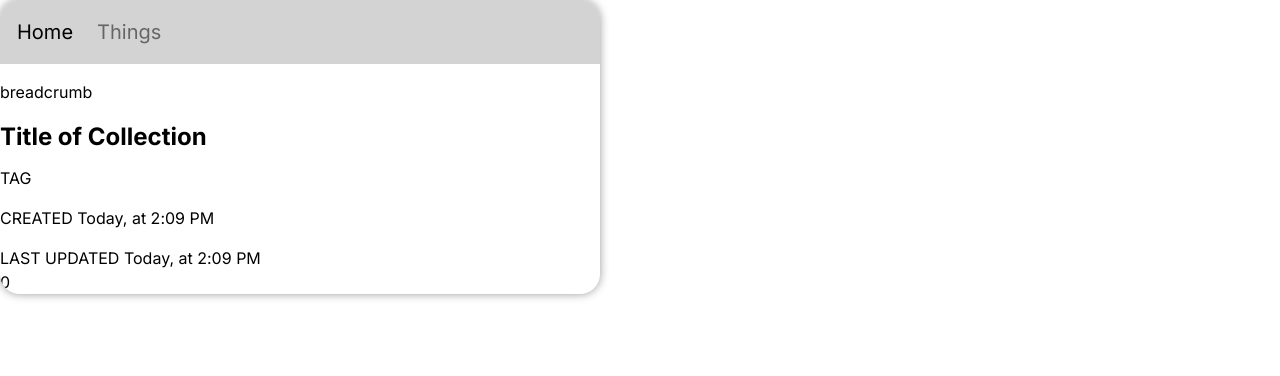
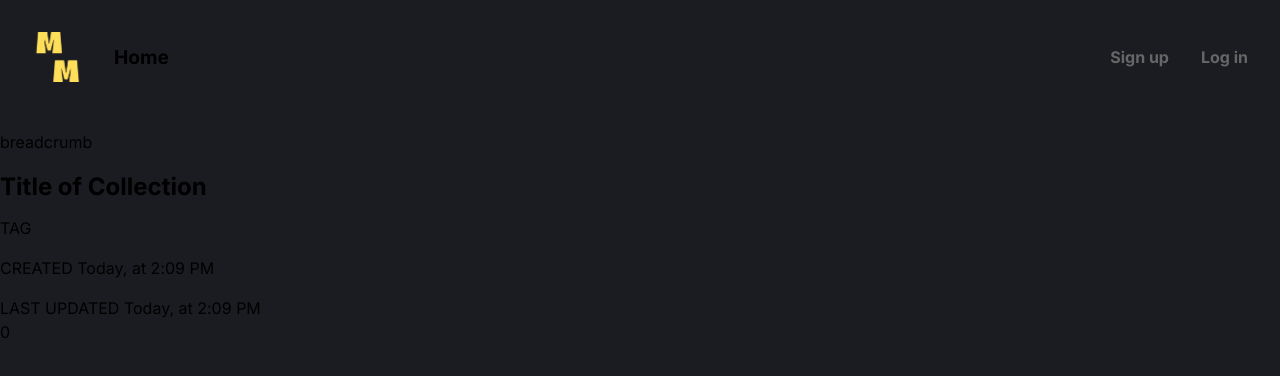
Before and after one commit to technative-academy/Mixtape-Magic, a React (Vite) app: page / in a window 1280 px wide. Shown: the top 376 px of the page. Built offline with nearby package versions, Linux system fonts and the light colour scheme.

Commit message:
create a navigation bar component

```diff
--- a/src/assets/css/global.css
+++ b/src/assets/css/global.css
@@ -111,3 +111,7 @@ textarea:not([rows]) {
 
     --border-radius: 10px;
 }
+
+body {
+    background-color: var(--clr-dark);
+}
--- a/src/components/ui/breadcrumb/Breadcrumb.jsx
+++ b/src/components/ui/breadcrumb/Breadcrumb.jsx
@@ -2,7 +2,7 @@ import styles from './breadcrumb.module.css';
 
 function Breadcrumb() {
 	return (
-		<div className={styles.wrapper}>
+		<div className="">
 			<p>breadcrumb</p>
 		</div>
 	);
--- /dev/null
+++ b/src/components/ui/header/Header.jsx
@@ -0,0 +1,42 @@
+import { NavLink } from 'react-router-dom';
+import { useSelector } from 'react-redux';
+import styles from './header.module.css';
+import logo from '../../../assets/img/logo.png';
+
+
+function Header() {
+	// const isLoggedIn = useSelector((state) => state.auth.isLoggedIn);
+	const isLoggedIn = false;
+
+	const navLinks = [
+		{ label: 'Home', url: '/' },
+	];
+
+	if (!isLoggedIn) {
+		navLinks.push({ label: 'Sign up', url: '/signup/' });
+		navLinks.push({ label: 'Log in', url: '/login/' });
+	}
+
+	if (isLoggedIn) {
+		navLinks.push({ label: 'Users', url: '/users/' });
+	}
+
+	return (
+		<nav className={styles.nav}>
+		<img src={logo} alt="The logo of the company" width={50} height={50}/>
+			{navLinks.map((navLink) => (
+				<NavLink
+					key={navLink.url}
+					to={navLink.url}
+					className={({ isActive }) =>
+						isActive ? styles.activeLink : styles.inactiveLink
+					}
+				>
+					{navLink.label}
+				</NavLink>
+			))}
+		</nav>
+	);
+}
+
+export default Header;
--- /dev/null
+++ b/src/components/ui/header/header.module.css
@@ -0,0 +1,50 @@
+.nav {
+	display: flex;
+	color: var(--clr-light);
+	padding: 2em;
+	gap: 2em;
+	font-weight: 700;
+	align-items: center;
+
+	a {
+		position: relative;
+		transition: color 350ms ease-in-out;
+
+		&:hover {
+			color: var(--clr-accent);
+			transition: color 350ms ease-in-out;
+		}
+
+		&:nth-child(2) {
+			font-size: 1.2rem;
+			margin-right: auto;
+		}
+
+		&::after {
+			content: '';
+			position: absolute;
+			bottom: -5px;
+			left: 0;
+			width: 0%;
+			height: 4px;
+			border-radius: var(--border-radius);
+			background-color: var(--clr-accent);
+			transition: width 350ms ease-in-out;
+		}
+
+		&:hover::after {
+			content: '';
+			width: 100%;
+			transition: width 350ms ease-in-out;
+		}
+	}
+
+}
+
+.activeLink {
+	color: #000;
+}
+
+.inactiveLink {
+	color: #666;
+}
--- a/src/components/ui/root/Root.jsx
+++ b/src/components/ui/root/Root.jsx
@@ -1,15 +1,12 @@
 import styles from './root.module.css';
-
-import SiteNav from '../site-nav/SiteNav';
-
+import Header from '../header/Header';
 import Breadcrumb from '../breadcrumb/Breadcrumb';
-
 import CardComponent from "../cardComponent/CardComponent";
 
 function Root() {
 	return (
 		<div className={styles.wrapper}>
-			<SiteNav />
+			<Header />
 			<Breadcrumb />
 			<CardComponent/>
 		</div>
--- a/src/components/ui/root/root.module.css
+++ b/src/components/ui/root/root.module.css
@@ -1,4 +1,5 @@
-.wrapper {
+
+/* .wrapper {
 	display: flex;
 	flex-direction: column;
 	width: 90%;
@@ -8,4 +9,4 @@
 	background: #fff;
 	overflow: hidden;
 	border-radius: 20px;
-}
+} */
--- a/src/components/ui/site-nav/SiteNav.jsx
+++ /dev/null
@@ -1,37 +0,0 @@
-import { NavLink } from 'react-router-dom';
-import { useSelector } from 'react-redux';
-import styles from './site-nav.module.css';
-
-function SiteNav() {
-	// const isLoggedIn = useSelector((state) => state.auth.isLoggedIn);
-	const isLoggedIn = false;
-
-	const navLinks = [
-		{ label: 'Home', url: '/' },
-		{ label: 'Things', url: '/things/' },
-	];
-
-	if (isLoggedIn) {
-		navLinks.push({ label: 'Users', url: '/users/' });
-	}
-
-	return (
-		<div className={styles.wrapper}>
-			<nav className={styles.links}>
-				{navLinks.map((navLink) => (
-					<NavLink
-						key={navLink.url}
-						to={navLink.url}
-						className={({ isActive }) =>
-							isActive ? styles.activeLink : styles.inactiveLink
-						}
-					>
-						{navLink.label}
-					</NavLink>
-				))}
-			</nav>
-		</div>
-	);
-}
-
-export default SiteNav;
--- a/src/components/ui/site-nav/site-nav.module.css
+++ /dev/null
@@ -1,26 +0,0 @@
-.wrapper {
-	padding: 1rem;
-	border: 1px solid lightgray;
-	display: flex;
-	align-items: center;
-	justify-content: flex-start;
-	background: lightgrey;
-}
-
-.links {
-	display: flex;
-}
-
-.activeLink,
-.inactiveLink {
-	font-size: 20px;
-	margin-right: 1.5rem;
-}
-
-.activeLink {
-	color: #000;
-}
-
-.inactiveLink {
-	color: #666;
-}
```
Also changed, not shown: src/assets/img/logo.png (added).
